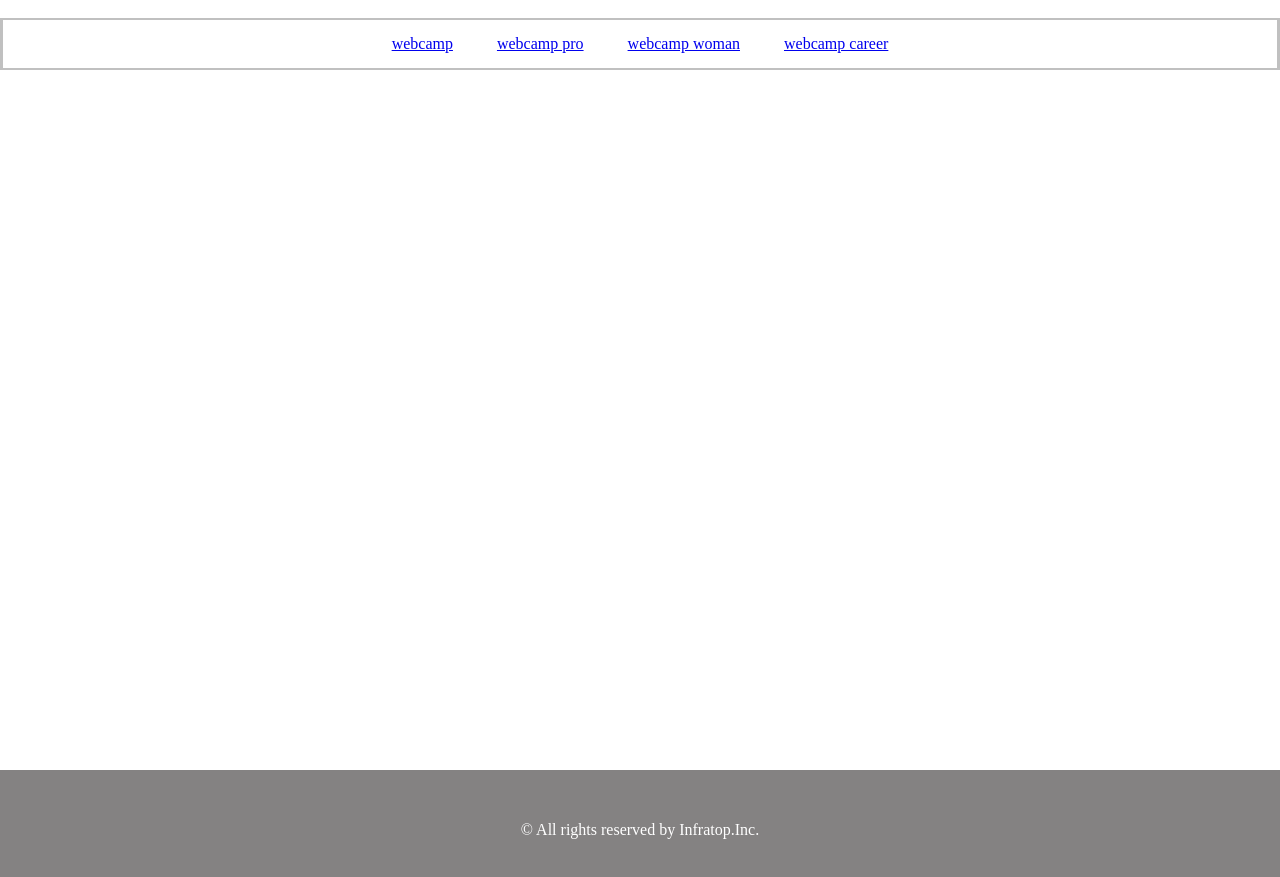
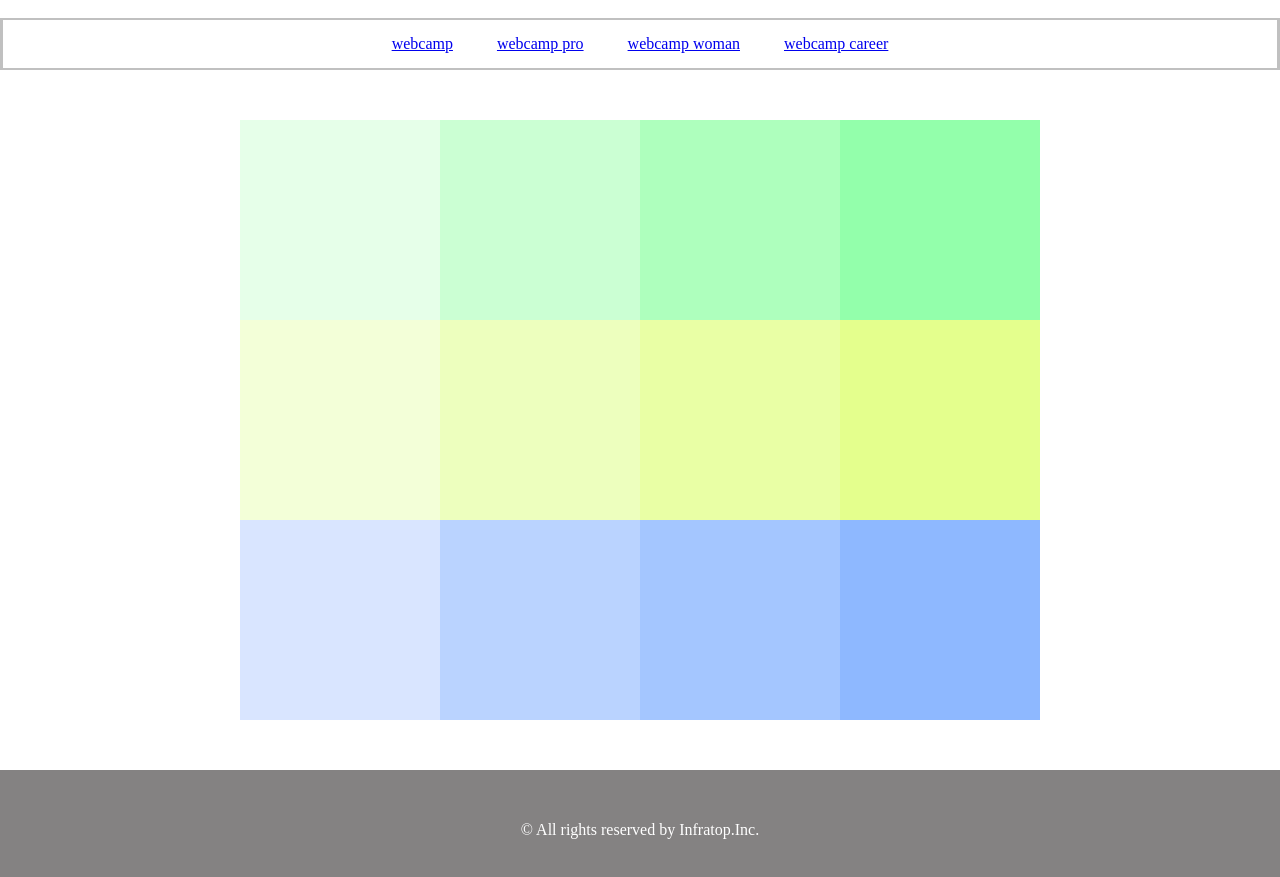
Before and after one commit to Shiori-S-92/1-5_chapter5_exercise, a plain HTML site: page index.html in a window 1280 px wide. Shown: the part 59-936 px from the top of the page. Drawn offline with Linux system fonts and the light colour scheme.

Commit message:
[Finish]1-5 exercise

```diff
--- a/index.html
+++ b/index.html
@@ -35,14 +35,20 @@
       </ul>
     </nav>
 
-    <!-- main-visual用のdiv-->
-    <div class="main-visual">
-      <div class="main-visual-content"></div>
-    </div>
-
     <!-- main用のdiv-->
     <div class="main">
-
+      <div class="box1"></div>
+      <div class="box2"></div>
+      <div class="box3"></div>
+      <div class="box4"></div>
+      <div class="box5"></div>
+      <div class="box6"></div>
+      <div class="box7"></div>
+      <div class="box8"></div>
+      <div class="box9"></div>
+      <div class="box10"></div>
+      <div class="box11"></div>
+      <div class="box12"></div>
     </div>
 
     <!-- footer -->
--- a/style.css
+++ b/style.css
@@ -31,13 +31,84 @@ header .heading { /* headerタグ内の*headingクラスにのみ反映される
   margin: 0 20px;
 }
 
-.main-visual {
-  width: 100%; /* 横幅いっぱい */
-  height: 700px; /*高さ700px*/
+.main {
+  width: 800px;
+  margin: 50px auto;
+  height: 600px;
+  display: flex;
+  flex-wrap: wrap;
 }
 
-.main {
+.box1 {
+  width: 200px;
+  height: 200px;
+  background-color: #e6ffe9;
+}
 
+.box2 {
+  width: 200px;
+  height: 200px;
+  background-color: #cbffd3;
+}
+
+.box3 {
+  width: 200px;
+  height: 200px;
+  background-color: #aeffbd;
+}
+
+.box4 {
+  width: 200px;
+  height: 200px;
+  background-color: #93ffab;
+}
+
+.box5 {
+  width: 200px;
+  height: 200px;
+  background-color: #f3ffd8;
+}
+
+.box6 {
+  width: 200px;
+  height: 200px;
+  background-color: #edffbe;
+}
+
+.box7 {
+  width: 200px;
+  height: 200px;
+  background-color: #e9ffa5;
+}
+
+.box8 {
+  width: 200px;
+  height: 200px;
+  background-color: #e4ff8d;
+}
+
+.box9 {
+  width: 200px;
+  height: 200px;
+  background-color: #d9e5ff;
+}
+
+.box10 {
+  width: 200px;
+  height: 200px;
+  background-color: #bad3ff;
+}
+
+.box11 {
+  width: 200px;
+  height: 200px;
+  background-color: #a4c6ff;
+}
+
+.box12 {
+  width: 200px;
+  height: 200px;
+  background-color: #8eb8ff;
 }
 
 footer {
```
